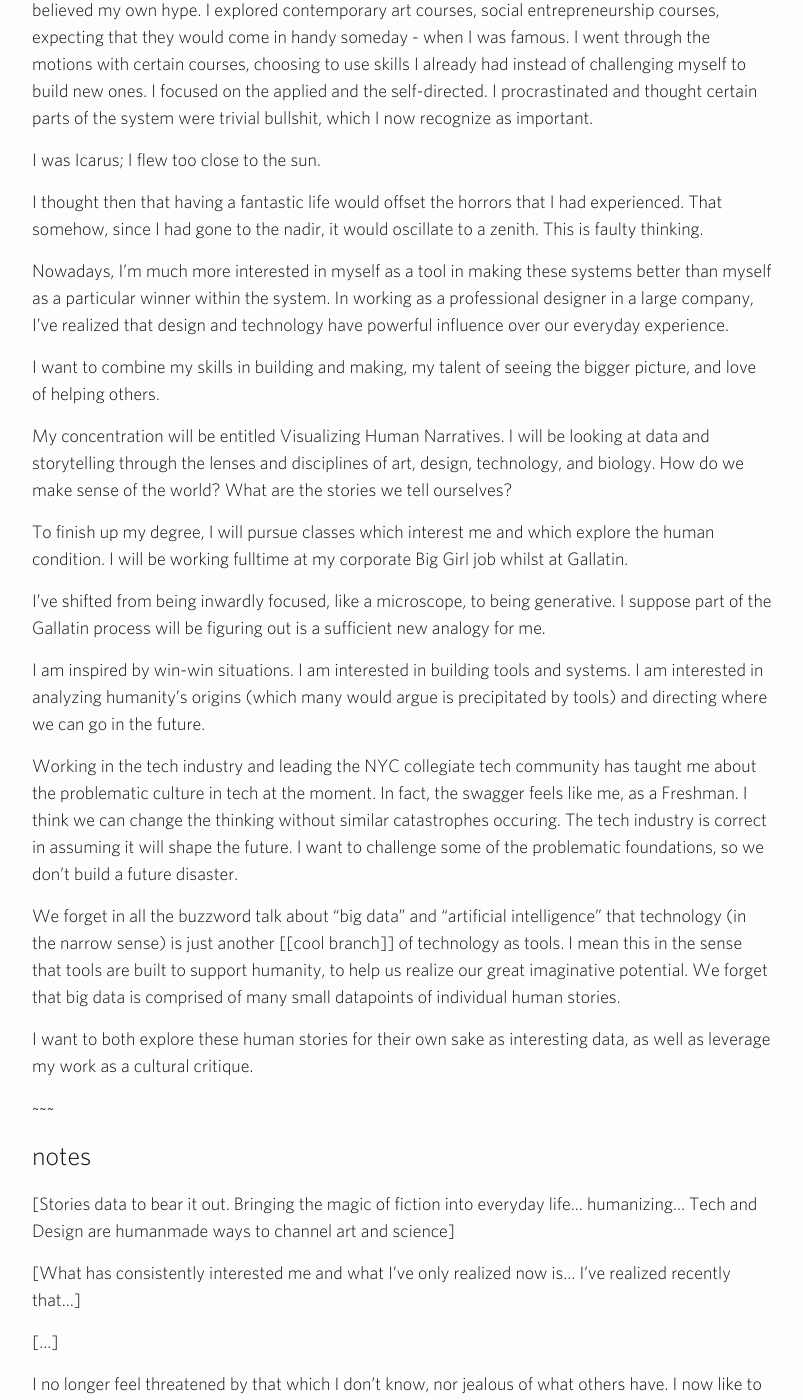
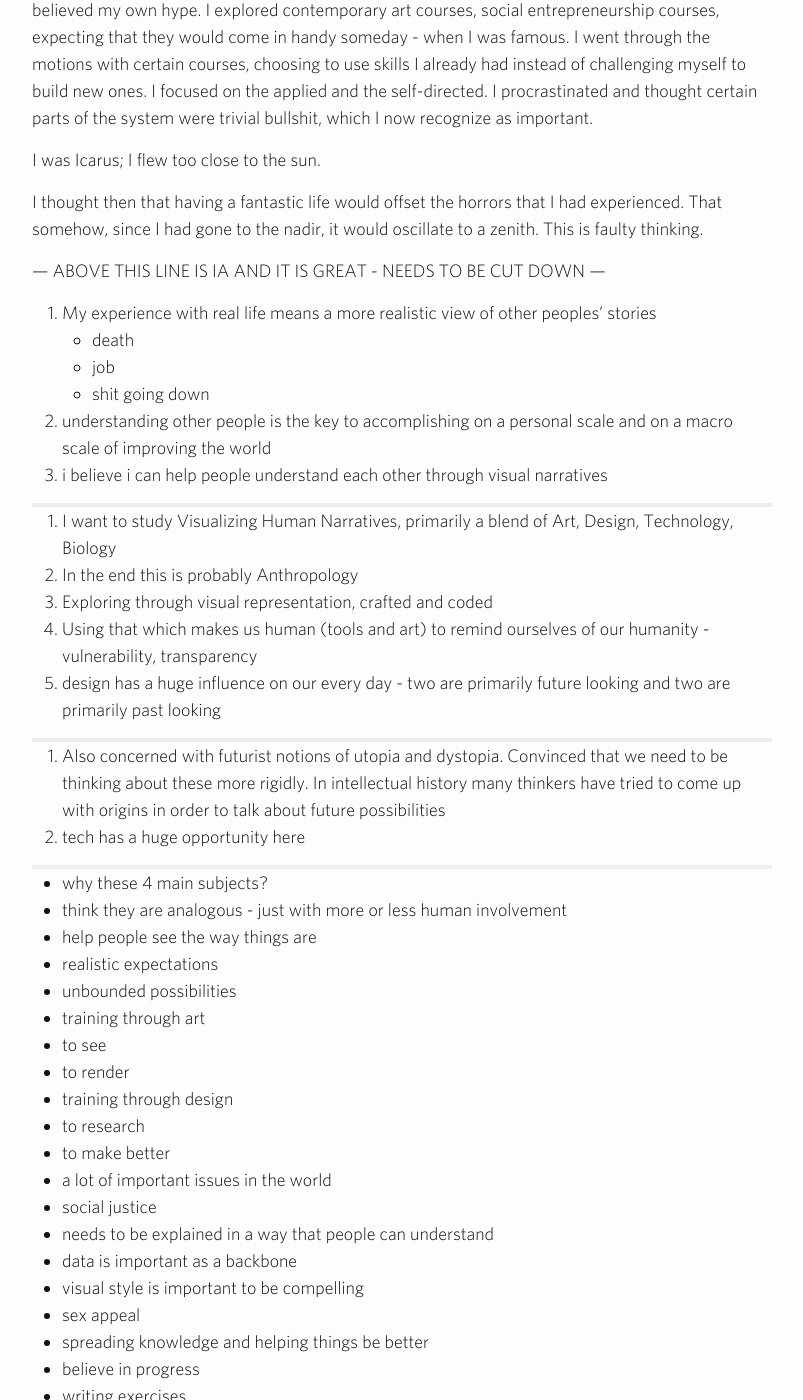
Before and after one commit to anthroviz/compbook, a Jekyll site: the page built from _posts/2015-10-10-iapc.markdown, in a window 1280 px wide and 1400 px high, scrolled down 1176 px. Shown: the whole window, without its empty margins (238-1041 px from the left). Built offline with Jekyll 4.4.1, drawn with Linux system fonts in a browser that asks for light colours; nearby versions of some CDN libraries; some of the changed text lies outside the part shown.

Commit message:
some more outlining

```diff
--- a/_posts/2015-10-10-iapc.markdown
+++ b/_posts/2015-10-10-iapc.markdown
@@ -5,6 +5,7 @@ date:   2015-10-08 19:02:03
 categories: iapc
 permalink: /iapc/
 ---
+
 
 I took two years at Gallatin and two years off from Gallatin for personal reasons. During my sabbatical, I learned a lot about the didactic methods I require and was perhaps overlooking in my excitement of becoming "a college student." I also had time to self-reflect and learned a ton about myself. I have a stronger grasp of my values. I am excited to take these lessons back to formal education and Gallatin's community.
 
@@ -24,23 +25,79 @@ I was Icarus; I flew too close to the sun.
 
 I thought then that having a fantastic life would offset the horrors that I had experienced. That somehow, since I had gone to the nadir, it would oscillate to a zenith. This is faulty thinking.
 
+--- ABOVE THIS LINE IS IA AND IT IS GREAT - NEEDS TO BE CUT DOWN ---
+
+1. My experience with real life means a more realistic view of other peoples' stories
+	- death
+	- job
+	- shit going down
+2. understanding other people is the key to accomplishing on a personal scale and on a macro scale of improving the world
+3. i believe i can help people understand each other through visual narratives
+
+---
+
+1. I want to study Visualizing Human Narratives, primarily a blend of Art, Design, Technology, Biology
+2. In the end this is probably Anthropology
+3. Exploring through visual representation, crafted and coded
+4. Using that which makes us human (tools and art) to remind ourselves of our humanity - vulnerability, transparency
+5. design has a huge influence on our every day - two are primarily future looking and two are primarily past looking
+
+---
+
+1. Also concerned with futurist notions of utopia and dystopia. Convinced that we need to be thinking about these more rigidly. In intellectual history many thinkers have tried to come up with origins in order to talk about future possibilities
+2. tech has a huge opportunity here
+
+---
+
+- why these 4 main subjects?
+- think they are analogous - just with more or less human involvement
+- help people see the way things are
+- realistic expectations
+- unbounded possibilities
+- training through art
+- to see
+- to render
+- training through design
+- to research
+- to make better
+- a lot of important issues in the world
+- social justice
+- needs to be explained in a way that people can understand
+- data is important as a backbone
+- visual style is important to be compelling
+- sex appeal
+- spreading knowledge and helping things be better
+- believe in progress
+- writing exercises
+- five whys 1
+- my concentration is in visualizing human narratives
+- i am interested in telling stories through data
+- i want people to understand deeper truths
+- i can see those truths as well as ways that other people need to see them to understand them
+- people don't really like to think or exert themselves
+- people have other things to worry about on the most part, so here is making the longer term more legible
+
+---
+
 Nowadays, I'm much more interested in myself as a tool in making these systems better than myself as a particular winner within the system. In working as a professional designer in a large company, I've realized that design and technology have powerful influence over our everyday experience.
 
 I want to combine my skills in building and making, my talent of seeing the bigger picture, and love of helping others.
 
 My concentration will be entitled Visualizing Human Narratives. I will be looking at data and storytelling through the lenses and disciplines of art, design, technology, and biology. How do we make sense of the world? What are the stories we tell ourselves?
 
-To finish up my degree, I will pursue classes which interest me and which explore the human condition. I will be working fulltime at my corporate Big Girl job whilst at Gallatin.
+To finish up my degree, I will pursue classes which interest me and which explore the human condition.
 
-I've shifted from being inwardly focused, like a microscope, to being generative. I suppose part of the Gallatin process will be figuring out is a sufficient new analogy for me.
+I've shifted from being inwardly focused, like a microscope, to being generative.
 
-I am inspired by win-win situations. I am interested in building tools and systems. I am interested in analyzing humanity's origins (which many would argue is precipitated by tools) and directing where we can go in the future.
+I am inspired by win-win situations. I am interested in building tools and systems. I am interested in analyzing humanity's origins (which many would argue is precipitated by tools and art) and directing where we can go in the future.
 
-Working in the tech industry and leading the NYC collegiate tech community has taught me about the problematic culture in tech at the moment. In fact, the swagger feels like me, as a Freshman. I think we can change the thinking without similar catastrophes occuring. The tech industry is correct in assuming it will shape the future. I want to challenge some of the problematic foundations, so we don't build a future disaster.
+Working in the tech industry and leading the NYC collegiate tech community has taught me about the problematic culture in tech at the moment. In fact, the swagger feels like me, as a Freshman. And yet there is so much potential. I think we can change the thinking without similar catastrophes occurring. The tech industry is correct in assuming it will shape the future. I want to challenge some of the problematic foundations, so we don't build a future disaster.
 
 We forget in all the buzzword talk about "big data" and "artificial intelligence" that technology (in the narrow sense) is just another [[cool branch]] of technology as tools. I mean this in the sense that tools are built to support humanity, to help us realize our great imaginative potential. We forget that big data is comprised of many small datapoints of individual human stories.
 
 I want to both explore these human stories for their own sake as interesting data, as well as leverage my work as a cultural critique.
+
+Visual representation is a powerful and immediate way to communicate - it marks the advent of humanity. Code and design are ways to amplify the messages of art through democratization. Analogies and systems.
 
 ~~~
 
```
